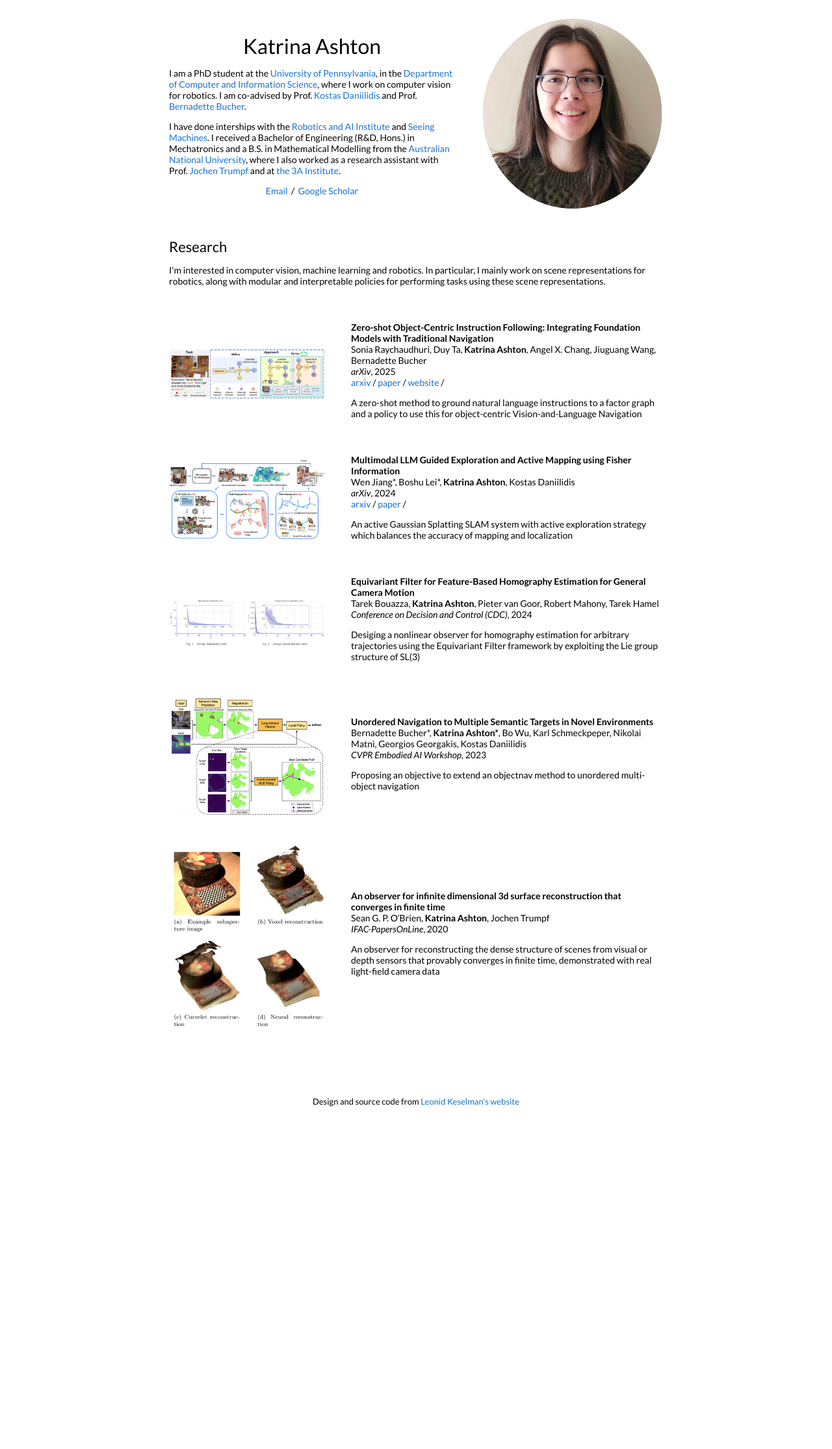
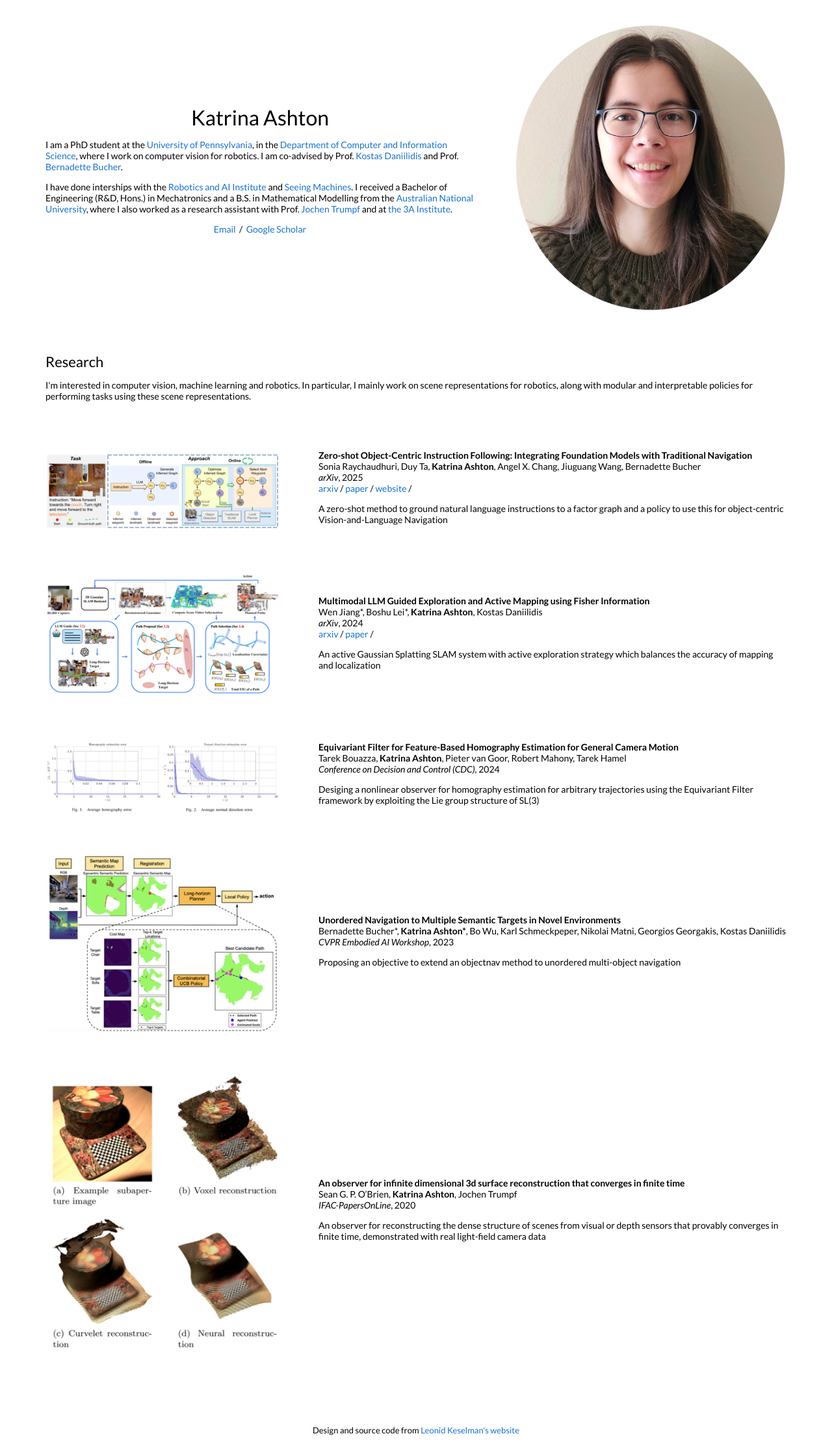
Before and after one commit to k-ashton/k-ashton.github.io, a Jekyll site: the page built from _posts/2025-03-03-nlslam.markdown, in a window 1280 px wide. Shown: the whole page at 65% size. Built offline with Jekyll 4.4.1, drawn with Linux system fonts in a browser that asks for light colours; before the commit the page ends 1724 px from its top, so only the background shows below that.

Commit message:
Increase max width

```diff
--- a/_layouts/default.html
+++ b/_layouts/default.html
@@ -16,7 +16,7 @@
   <meta content="text/html; charset=utf-8" http-equiv="Content-Type">
 
   <meta name="author" content="{{ site.name }}" />
-  <meta name="viewport" content="width=device-width, initial-scale=1.5">
+  <meta name="viewport" content="width=device-width, initial-scale=1">
 
   <link rel="stylesheet" type="text/css" href="{{ site.baseurl }}/style.css" />
   <link rel="canonical" href="{{ page.url | replace:'index.html','' | prepend: site.baseurl | prepend: site.url }}">
@@ -25,7 +25,7 @@
 </head>
 
 <body>
-  <table style="width:100%;max-width:800px;border:0px;border-spacing:0px;border-collapse:separate;margin-right:auto;margin-left:auto;">
+  <table style="width:100%;max-width:1200px;border:0px;border-spacing:0px;border-collapse:separate;margin-right:auto;margin-left:auto;">
     <tr style="padding:0px">
       <td style="padding:0px">
         <table style="width:100%;border:0px;border-spacing:0px;border-collapse:separate;margin-right:auto;margin-left:auto;">
```
